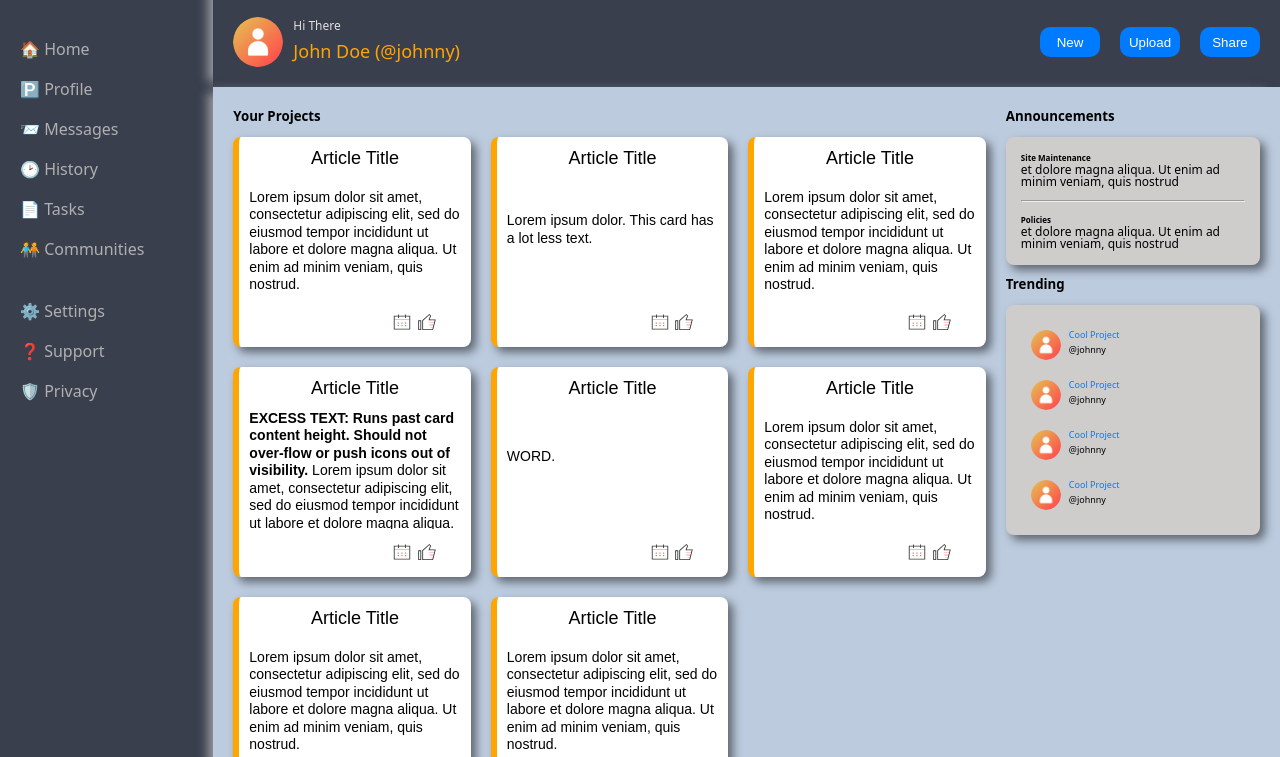
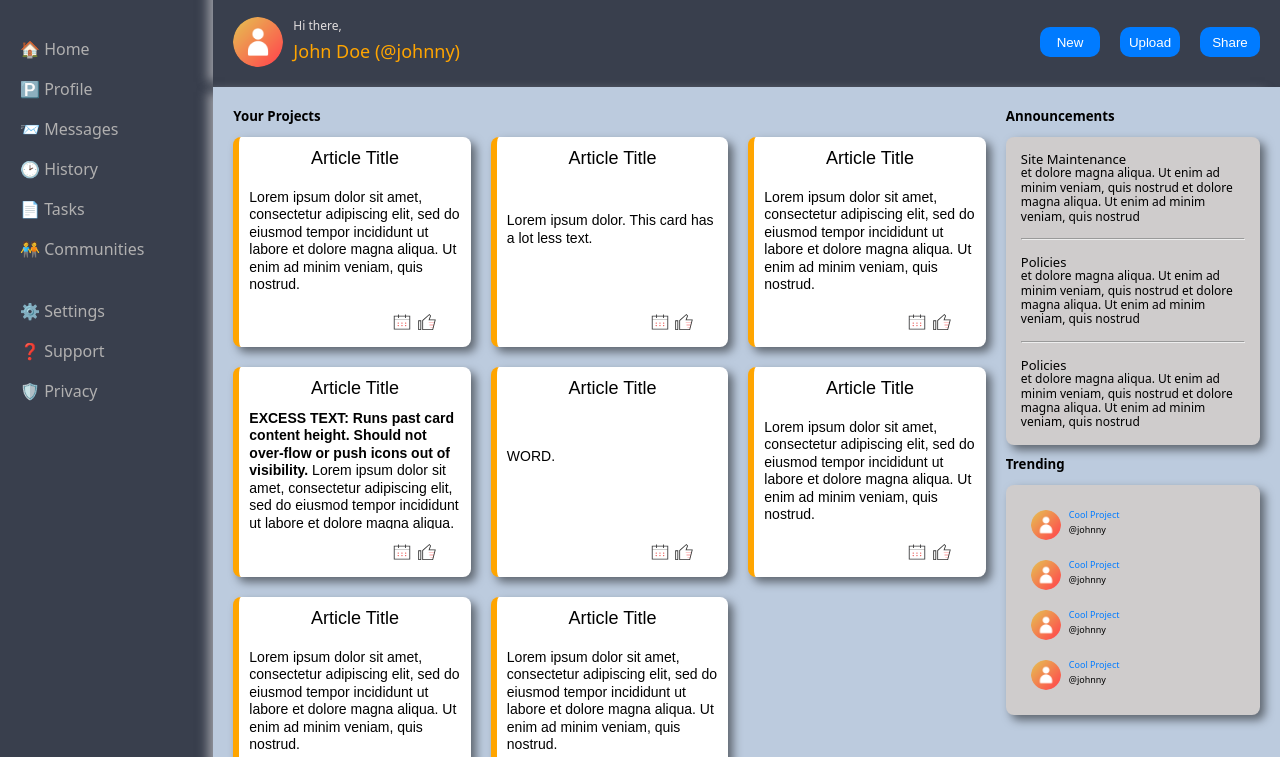
Before and after one commit to vita-bee/admin-dashboard, a plain HTML site: page index.html in a window 1280 px wide. Shown: the part 43-800 px from the top of the page. Drawn offline with Linux system fonts and the light colour scheme.

Commit message:
Minor Fixes and code cleanup

```diff
--- a/index.html
+++ b/index.html
@@ -36,7 +36,7 @@
             </div>
             <div class="greetingContainer">
                 <div class="avatarContainer"></div>
-                <div class="greeting">Hi There</div>
+                <div class="greeting">Hi there,</div>
                 <div class="userName">John Doe (@johnny)</div>
             </div>
             <div class="userControls">
@@ -136,11 +136,14 @@
                 </div>
                 <div class="side-content">
                     <div>
-                        <h6>Site Maintenance</h6>
-                        <p> et dolore magna aliqua. Ut enim ad minim veniam, quis nostrud</p>
+                        <h5>Site Maintenance</h5>
+                        <p> et dolore magna aliqua. Ut enim ad minim veniam, quis nostrud et dolore magna aliqua. Ut enim ad minim veniam, quis nostrud</p>
                         <br><hr><br>
-                        <h6>Policies</h6>
-                        <p> et dolore magna aliqua. Ut enim ad minim veniam, quis nostrud</p>
+                        <h5>Policies</h5>
+                        <p> et dolore magna aliqua. Ut enim ad minim veniam, quis nostrud et dolore magna aliqua. Ut enim ad minim veniam, quis nostrud</p>
+                        <br><hr><br>
+                        <h5>Policies</h5>
+                        <p> et dolore magna aliqua. Ut enim ad minim veniam, quis nostrud et dolore magna aliqua. Ut enim ad minim veniam, quis nostrud</p>
                     </div>
                 </div>
                 <div class="rtSidebarHeader2">
@@ -170,10 +173,10 @@
             </div>
                 </div>
             </div>
-
+            <div class="footer"> copyright all rights reserved </div>
       </div>
 
-      <div class="footer"> copyright all rights reserved </div>
+
 
     </div>
   </body>
--- a/styles.css
+++ b/styles.css
@@ -26,7 +26,6 @@ body {
   display: grid;
   grid-template-rows: auto auto auto;
   grid-template-columns: 1fr 5fr ;
-  xgap: 4px;
   padding-bottom: 40px;
   margin: 0 auto;
 }
@@ -352,12 +351,16 @@ a:hover {
   background-color: rgb(207, 204, 204);
   color: black;
   font-size: 12px;
-  font-weight: 500;
   text-align: left;
-  line-height: 1em;
+  line-height: 1.2em;
   border-radius: 8px;
   padding: 15px;
   box-shadow: 5px 5px 10px rgba(0, 0, 0, 0.5);
+}
+
+.side-content h5 {
+  font-size: 13px;
+  font-weight: 500;
 }
 
 .trendingItemContainer{
@@ -404,9 +407,11 @@ a:hover {
   grid-column: 1 / 3;
   grid-row: 3 /4 ;
   height: 70px;
+  align-content: center;
+
 }
 
 .footer p {
-  font-size: 12px;
+  font-size: 10px;
   font-weight: normal;
 }
```
